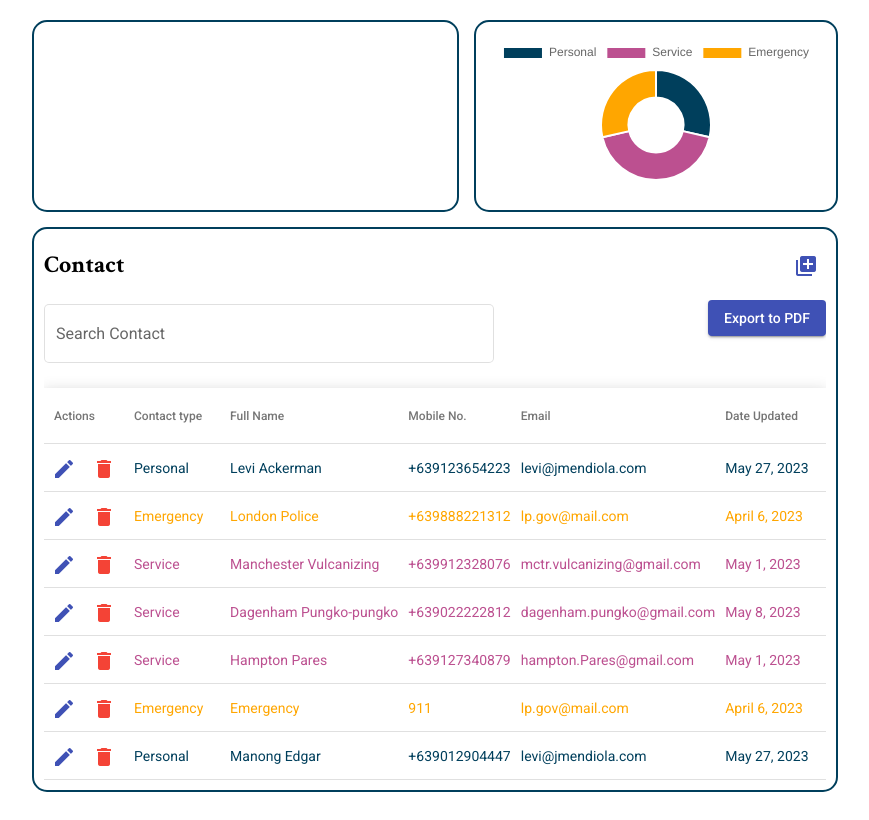
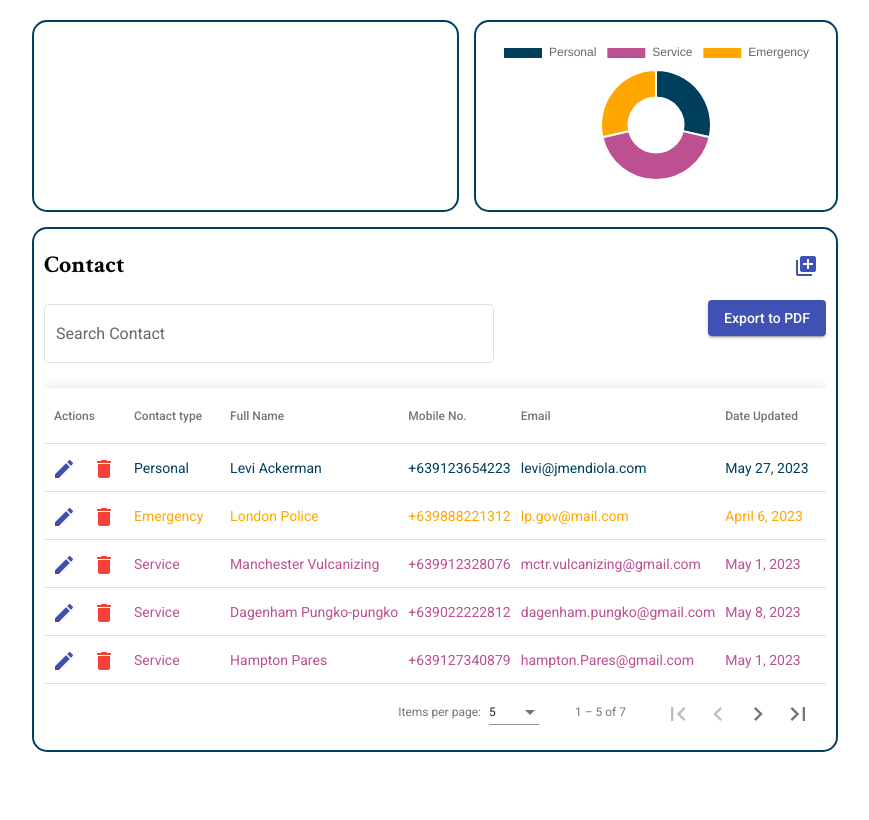
Before and after one commit to AngPayas055/contact-app, an Angular app: page / in a window 1280 px wide. Shown: the whole page, without its empty margins (205-1074 px from the left). Built offline with nearby package versions, Linux system fonts and the light colour scheme.

Commit message:
working pagination

```diff
--- a/src/app/modules/contact/contact-main/contact-main.component.css
+++ b/src/app/modules/contact/contact-main/contact-main.component.css
@@ -74,6 +74,10 @@ th.mat-header-cell:last-of-type, td.mat-cell:last-of-type, td.mat-footer-cell:la
     display: flex;
     justify-content: space-between;
 }
+::ng-deep .mat-paginator .mat-form-field {
+    width: 50px !important; /* Adjust the width as needed */
+  }
+
 
 @media only screen and (max-width: 825px) {
   .table-cont-j{
--- a/src/app/modules/contact/contact-main/contact-main.component.html
+++ b/src/app/modules/contact/contact-main/contact-main.component.html
@@ -73,8 +73,10 @@
                     <!-- <tr mat-header-row *matHeaderRowDef="contactDisplayedColumnsWithObject.concat('actions')"></tr>
                     <tr mat-row *matRowDef="let emprowContact; columns: contactDisplayedColumnsWithObject.concat('actions')"></tr> -->
                 </table>
+                <mat-paginator [pageSizeOptions]="[5, 10, 25, 100]" (page)="paginatorPageEvent($event)" showFirstLastButtons></mat-paginator>
+
             </div>
-                <!-- <mat-paginator [pageSizeOptions]="[5, 10, 25, 100]" showFirstLastButtons></mat-paginator> -->
+
             <!-- <div class="table-cont">
             </div> -->
         </div>
--- a/src/app/modules/contact/contact-main/contact-main.component.ts
+++ b/src/app/modules/contact/contact-main/contact-main.component.ts
@@ -9,7 +9,8 @@ import { DatePipe } from '@angular/common';
 import Chart from 'chart.js/auto';
 import { jsPDF } from 'jspdf';
 import 'jspdf-autotable';
-
+import { MatPaginator } from '@angular/material/paginator';
+import { PageEvent } from '@angular/material/paginator';
 
 @Component({
   selector: 'app-contact-main',
@@ -32,6 +33,7 @@ export class ContactMainComponent implements OnInit {
 
   @ViewChild('empTbSortContact') empTbSortContact = new MatSort();
   @ViewChild('empTbSortWithObjectContact') empTbSortWithObjectContact = new MatSort();
+  @ViewChild(MatPaginator) paginator!: MatPaginator;
 
   dataFromDialog: any;
   myDate = new Date();
@@ -40,6 +42,11 @@ export class ContactMainComponent implements OnInit {
     private dialog: MatDialog,
     private datePipe: DatePipe) { }
 
+  paginatorPageEvent(event: PageEvent) {
+    const startIndex = event.pageIndex * event.pageSize;
+    const endIndex = startIndex + event.pageSize;
+    this.contactDataSourceWithObjectColumn.data = this.contactData.slice(startIndex, endIndex);
+  }
   exportToPdf(): void {
     const doc = new jsPDF();
 
@@ -166,6 +173,10 @@ export class ContactMainComponent implements OnInit {
 
   ngAfterViewInit() {
     this.contactInstance()
+    this.contactDataSource.paginator = this.paginator;
+    this.paginator.pageIndex = 0;
+    this.paginator.pageSize = 5; // Adjust the page size as needed
+    this.paginatorPageEvent(this.paginator);
   }
   contactInstance(){
     //this.empTbSortContact.disableClear = true;
```
